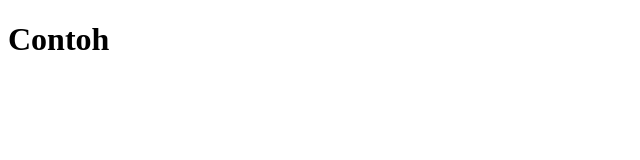
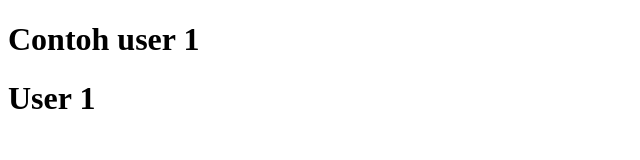
Before and after one commit to fikrykri/belajar-git-remote, a plain HTML site: page index.html in a window 1280 px wide. Shown: the whole page, without its empty margins (0-640 px from the left). Drawn offline with Linux system fonts and the light colour scheme.

Commit message:
add user1 to index.html

```diff
--- a/index.html
+++ b/index.html
@@ -8,7 +8,8 @@
 </head>
 
 <body>
-  <h1>Contoh</h1>
+  <h1>Contoh user 1</h1>
+  <h1>User 1</h1>
 </body>
 
 </html>
```
